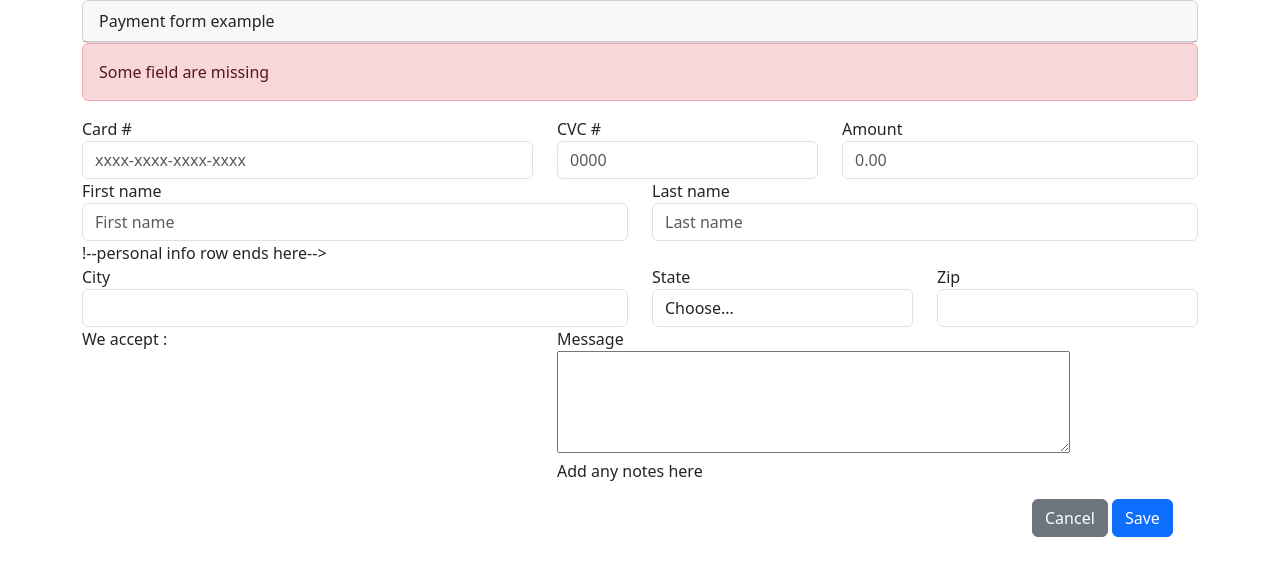
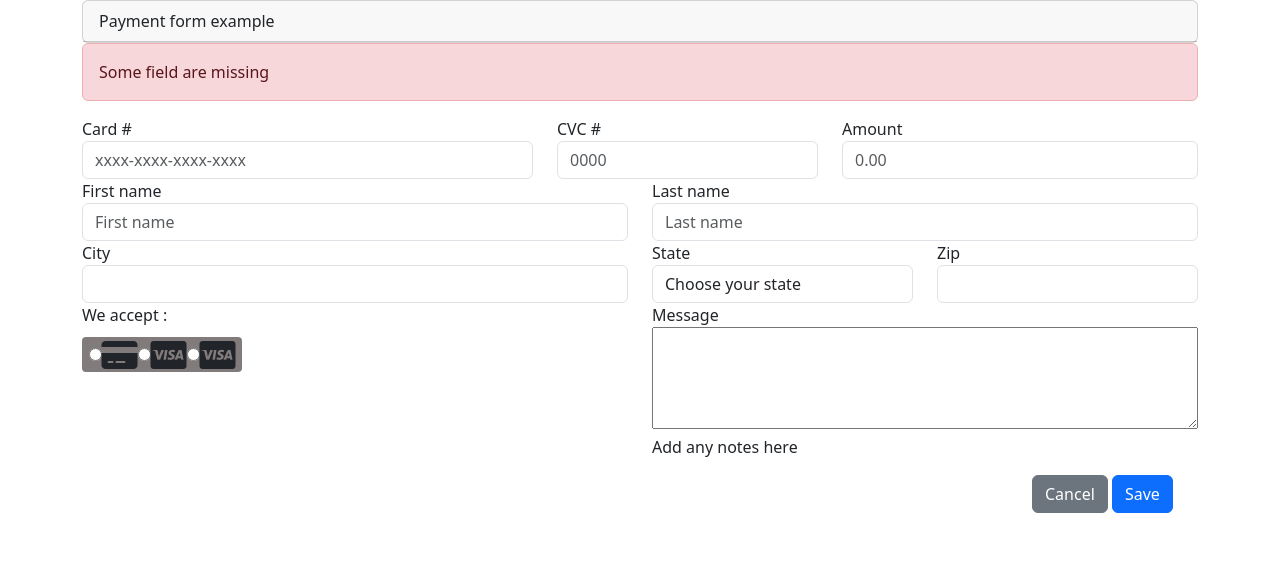
Before and after one commit to 4GeeksAcademy/Wendy_Htmlform_Project, a plain HTML site: page index.html in a window 1280 px wide. Drawn offline with nearby package versions, Linux system fonts and the light colour scheme.

Commit message:
50% completed

```diff
--- a/index.html
+++ b/index.html
@@ -28,10 +28,10 @@
 
 
     <!--row missing filed starts here-->
-    <div class=" row ">
+    <div class="row">
         <!--missing field  starts here-->
-        <div class="col-12">
-        <div class="alert alert-danger role="alert">
+        <div class="col">
+        <div class="alert alert-danger" role="alert">
             Some field are missing  </div><!--missing field div ends here-->
         </div>
         </div><!--row missing filed ends here-->
@@ -76,7 +76,7 @@
         <label for="form-control">Last name</label><br>
         <input type="text" class="form-control" placeholder="Last name">
       </div>
-    </div>!--personal info row ends here-->
+    </div><!--personal info row ends here-->
 
 
     <div class="row"><!--address row starts here-->
@@ -87,8 +87,59 @@
       <div class=" col-3">
         <label for="inputState">State</label><br>
         <select id="inputState" class="form-control">
-          <option selected>Choose...</option>
-          <option>...</option>
+          <option selected>Choose your state</option>
+            <option value="AL">Alabama</option>
+            <option value="AK">Alaska</option>
+            <option value="AZ">Arizona</option>
+            <option value="AR">Arkansas</option>
+            <option value="CA">California</option>
+            <option value="CO">Colorado</option>
+            <option value="CT">Connecticut</option>
+            <option value="DE">Delaware</option>
+            <option value="DC">District Of Columbia</option>
+            <option value="FL">Florida</option>
+            <option value="GA">Georgia</option>
+            <option value="HI">Hawaii</option>
+            <option value="ID">Idaho</option>
+            <option value="IL">Illinois</option>
+            <option value="IN">Indiana</option>
+            <option value="IA">Iowa</option>
+            <option value="KS">Kansas</option>
+            <option value="KY">Kentucky</option>
+            <option value="LA">Louisiana</option>
+            <option value="ME">Maine</option>
+            <option value="MD">Maryland</option>
+            <option value="MA">Massachusetts</option>
+            <option value="MI">Michigan</option>
+            <option value="MN">Minnesota</option>
+            <option value="MS">Mississippi</option>
+            <option value="MO">Missouri</option>
+            <option value="MT">Montana</option>
+            <option value="NE">Nebraska</option>
+            <option value="NV">Nevada</option>
+            <option value="NH">New Hampshire</option>
+            <option value="NJ">New Jersey</option>
+            <option value="NM">New Mexico</option>
+            <option value="NY">New York</option>
+            <option value="NC">North Carolina</option>
+            <option value="ND">North Dakota</option>
+            <option value="OH">Ohio</option>
+            <option value="OK">Oklahoma</option>
+            <option value="OR">Oregon</option>
+            <option value="PA">Pennsylvania</option>
+            <option value="RI">Rhode Island</option>
+            <option value="SC">South Carolina</option>
+            <option value="SD">South Dakota</option>
+            <option value="TN">Tennessee</option>
+            <option value="TX">Texas</option>
+            <option value="UT">Utah</option>
+            <option value="VT">Vermont</option>
+            <option value="VA">Virginia</option>
+            <option value="WA">Washington</option>
+            <option value="WV">West Virginia</option>
+            <option value="WI">Wisconsin</option>
+            <option value="WY">Wyoming</option>
+
         </select>
       </div>
       <div class="col-3">
@@ -103,10 +154,19 @@
     <div class="col-2">
         <label for="fcity">We accept :</label><br>
 
+        <div class="card_div">
+        <input type="radio">
+        <label for=""><i class="fa-solid fa-credit-card fa-2xl"></i></label>
+        <input type="radio">
+        <label for=""><i class="fa-brands fa-cc-visa fa-2xl"></i></label>
+        <input type="radio">
+        <label for=""><i class="fa-brands fa-cc-visa fa-2xl"></i></label>
+      </div>
+
     </div>
- <div class="col-3"></div>
+ <div class="col-4"></div>
 
-    <div class="col">
+    <div class="col-6">
         <label for="fmessage">Message</label><br>
         <textarea rows="4"> </textarea>
         <p>Add any notes here</p>
--- a/style.css
+++ b/style.css
@@ -7,38 +7,31 @@ margin: auto;
 margin-top: 15px;
 }
 
-.payment_div{
-height: 45px;
-background-color: rgb(145, 137, 137);
-border-radius: 3px;
-margin-bottom: 0px;
 
-}
 
-.payment_info_div{
-    position: relative;
-    height: 100px;
-    display: block;
-    margin-bottom: 0px;
 
-}
 
-.card_info_div{
-    position: relative;
-    display: flex;
-    justify-content:space-between;
 
-    margin-bottom: 10px;
-
-}
-
-.form_container{
-    margin-top: 0px;
-    position: relative;
-}
 
 
 
 textarea{
-    width: 80%;
+    width: 100%;
+    align-items: end;
+
+
 }
+
+.card_div{
+    display: flex;
+    justify-content: center;
+    align-items: center;
+    align-content: center;
+    position: relative;
+    border-radius: 4px;
+    background-color: rgb(129, 123, 123);
+    height: 35px;
+    width: 160px;
+    margin-top: 10px;
+
+}
```
